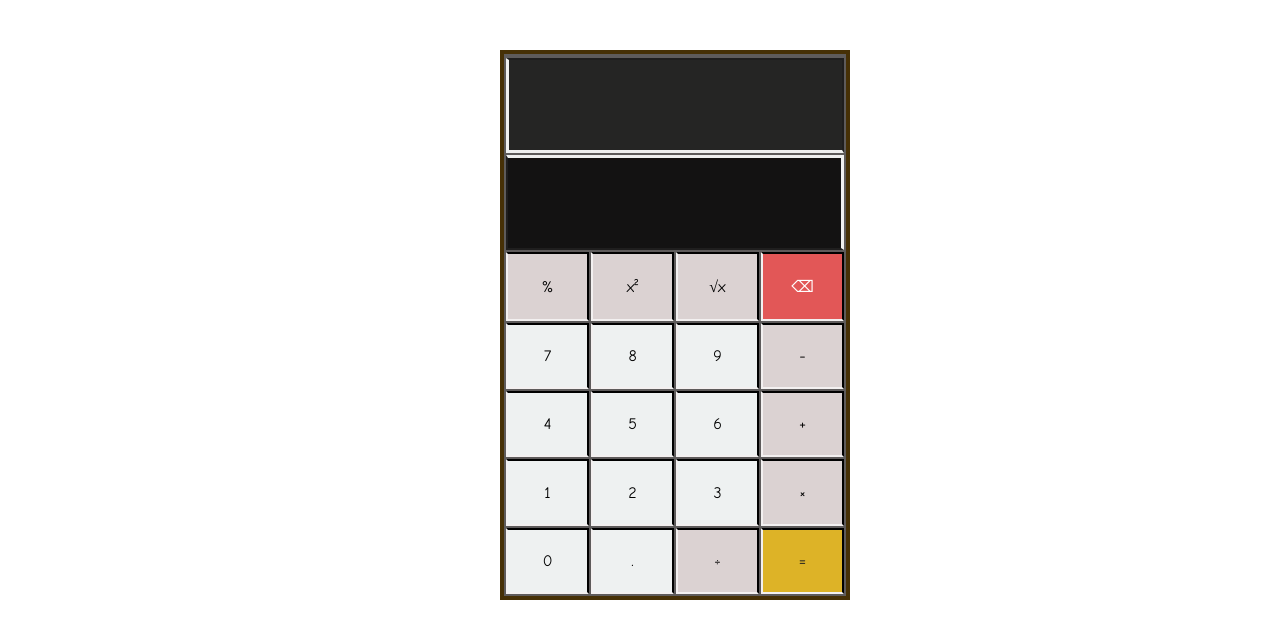
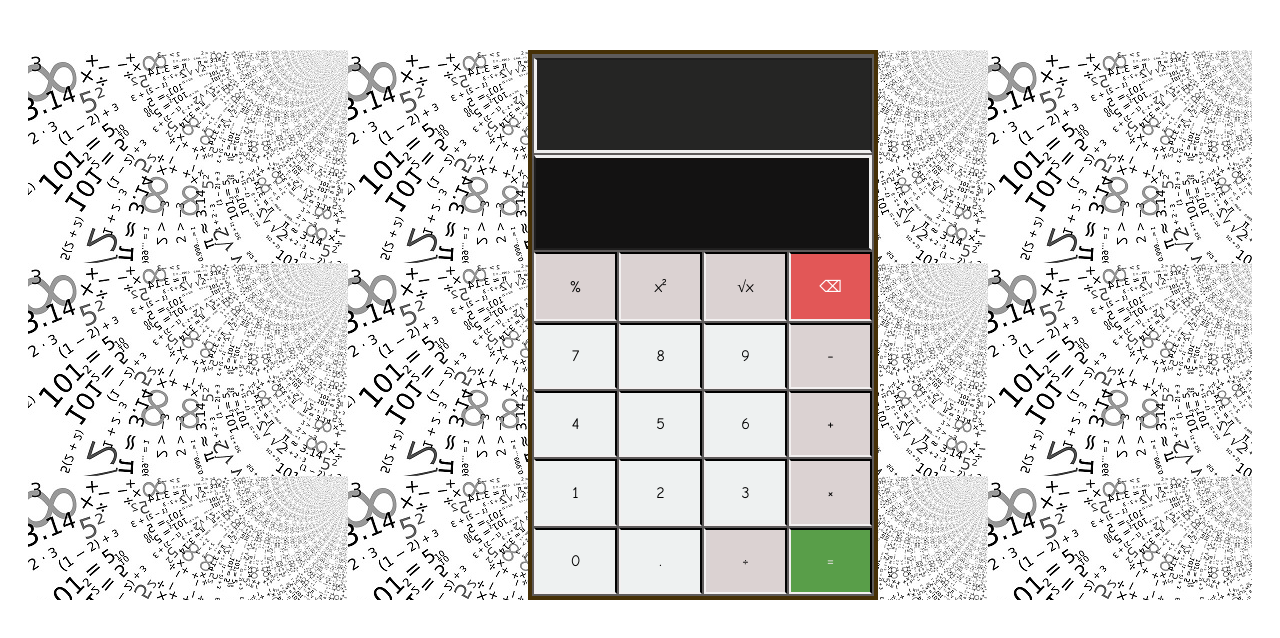
Before and after one commit to LukasChiama/React-Calculator, a React app: page / in a window 1280 px wide. Built offline with nearby package versions, Linux system fonts and the light colour scheme.

Commit message:
add image

```diff
--- a/src/index.css
+++ b/src/index.css
@@ -1,6 +1,10 @@
 body {
-  margin: 50px 200px 50px 500px;
   font-family:Comic Sans MS;
+}
+
+.page {
+  margin: 20px;
+  background-image: url(numbers.jpg);
 }
 
 .display-answer {
@@ -31,6 +35,7 @@ body {
 
 table {
   border: 4px solid rgb(70, 48, 6);
+  margin: 50px 300px 50px 500px;
   table-layout: fixed;
   width: 350px;
   height: 550px;
@@ -70,8 +75,8 @@ td.item {
 }
 
 .equals {
-  background-color: rgba(235, 188, 35, 0.911);
-  color: rgb(32, 32, 32);
+  background-color: rgba(87, 204, 63, 0.6);
+  color: rgb(226, 221, 221);
   border: 2px solid rgb(243, 240, 240);
   border-top: 2px solid black;
   border-right: 2px solid black;
--- a/src/index.js
+++ b/src/index.js
@@ -165,7 +165,6 @@ class Body extends React.Component {
             </tr>
           </tbody>
         </table>
-        <div ></div>
       </div>
     )
   }
@@ -175,7 +174,7 @@ class Body extends React.Component {
 class App extends React.Component {
   render() {
     return (
-      <div>
+      <div className='page'>
         <Body />
       </div>
     )
```
Also changed, not shown: src/numbers.jpg (added).
